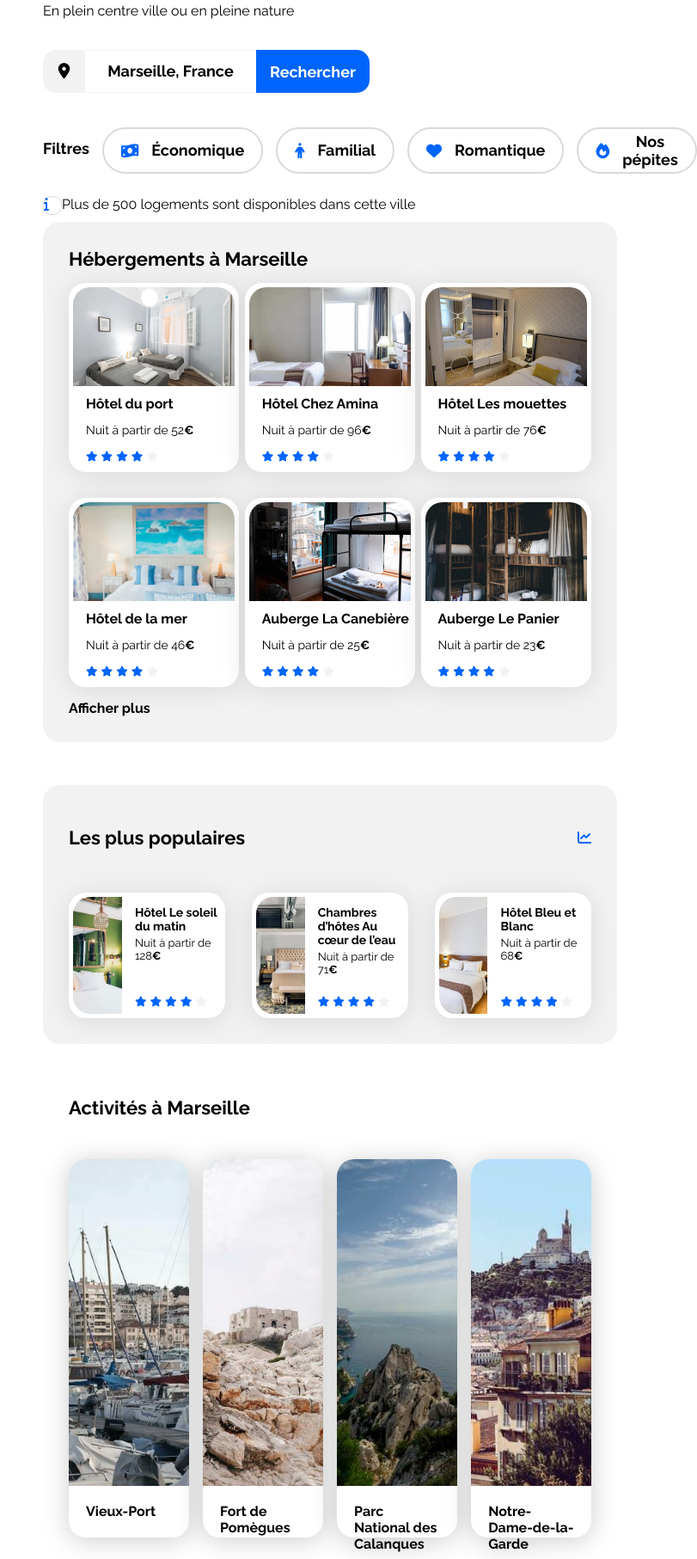
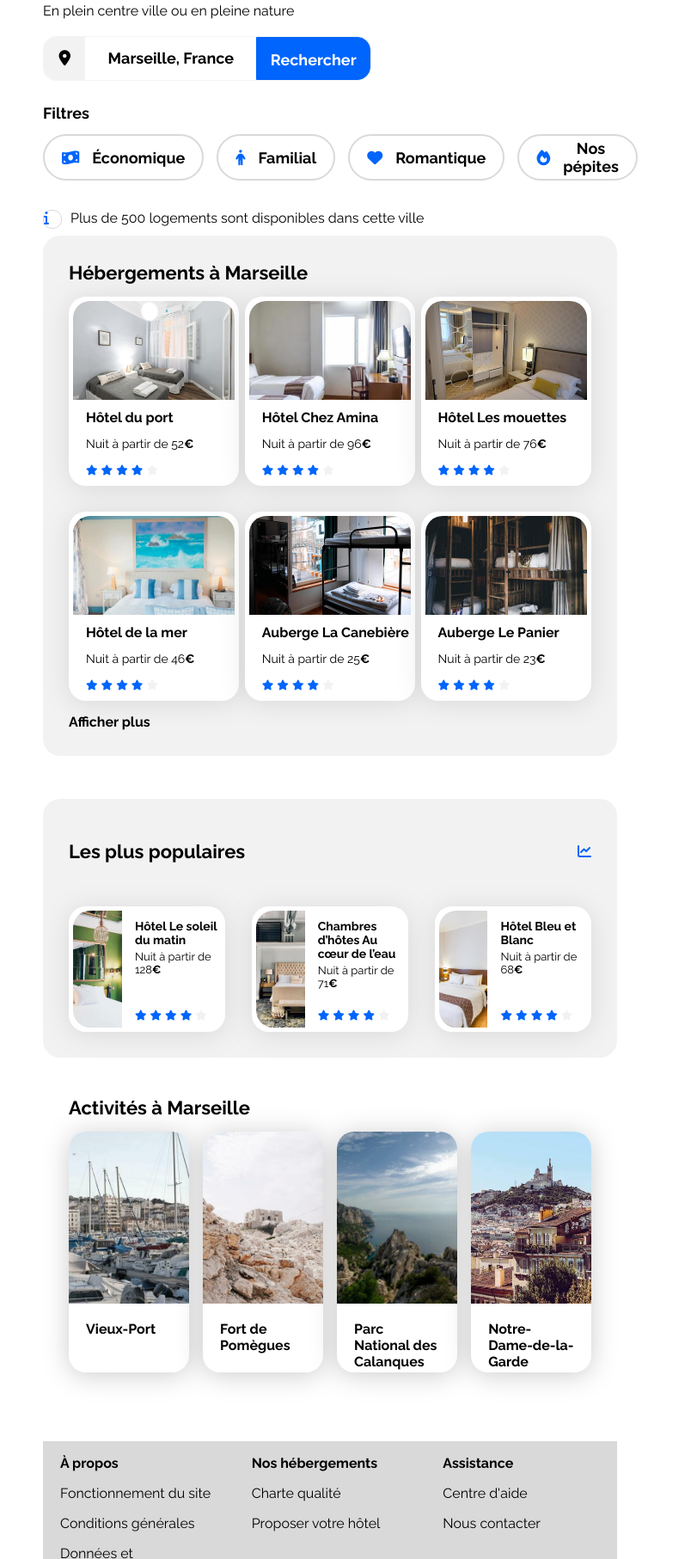
Before and after one commit to AlceDeLaRoom/OPC_DebWeb_P2_Booki_AD, a plain HTML site: page index.html in a window 768 px wide. Shown: the part 134-1947 px from the top of the page at 86% size, 811 px wide, since content can reach past the window. Drawn offline with Linux system fonts and the light colour scheme.

Commit message:
responsive WIK

```diff
--- a/css/style.css
+++ b/css/style.css
@@ -15,18 +15,12 @@
     color: var(--main-color);
 }
 
-/*  !!! flex utile ici?*/
 body {
     max-width: 1440px;
     min-width: 320px;
     margin: 0 auto;
     padding: 0 50px;
     box-sizing: border-box;
-}
-
-
-h1 {
-    font-size: 22px;
 }
 
 a {
@@ -36,6 +30,10 @@ a {
 
 p{
     font-size: 16px;
+}
+
+h1 {
+    font-size: 22px;
 }
 
 h3{
@@ -71,7 +69,6 @@ header{
     border-top: 2px transparent solid;
 }
 
-/* !!! margin fait disparaitre la bordure */
 .menu-btn:hover{
     border-top: 2px var(--main-color) solid;
     color: var(--main-color);
@@ -80,7 +77,7 @@ header{
 .bar{
     display: flex;
     height: 50px;
-    padding: 20px 0;
+    margin: 20px 0;
 }
 
 .bar *{
@@ -88,32 +85,30 @@ header{
     font-size: 18px;
     font-weight: bold;
 }
-/* !!! voir filter btn pour hauteur */
+
 .search{
     justify-content: space-between;
     width: 380px;
+    height: 50px;
+    border-radius: 15px;
+    border: 1px var(--main-bg-color) solid;
 }
 
-/* !!! revoir border-collapse si plus élégant? */
 .search-pin{
     background-color: var(--main-bg-color);
     border-radius: 15px 0px 0px 15px;
     border-collapse: collapse;
     width: 50px;
 }
-
+/* moyen de le mettre au milieu différemment? */
 .search-pin .fa-solid{
     color: black;
     margin: 15px;
 }
-
 /* !!! moyen de ne pas avoir à utiliser height?*/
 .search-form{
     border: none;
-    border-top: 1px var(--main-bg-color) solid;
-    border-bottom: 1px var(--main-bg-color) solid;
     border-collapse: collapse;
-    height: 46px;
     width: 195px;
 }
 
@@ -123,6 +118,7 @@ header{
 
 .search-btn{
     background-color: var(--main-color);
+    border: 1px var(--main-color) solid;
     border-radius: 0px 15px 15px 0px;
     border-collapse: collapse;
     width: 135px;
@@ -131,6 +127,11 @@ header{
 .search-btn p{
     color: white;
     margin: 15px 0px;
+}
+
+.filter-btn{
+    height: 50px;
+    display: flex;
 }
 
 .filter .btn{
@@ -164,6 +165,7 @@ header{
     width: 20px;
     border: 1px var(--main-border-color) solid;
     border-radius: 10px;
+    margin-right: 10px;
 }
 
 .card{
@@ -209,7 +211,6 @@ header{
 /****** Hebergements ***********/
 .hebergements {
     display: flex;
-    justify-self: space-between;
     flex-direction: column;
     width: 65%;
 }
@@ -294,7 +295,6 @@ header{
 
 .activities{
     padding: 30px;
-    height: 560px;
     display: flex;
     flex-direction: column;
     justify-content: space-around;
@@ -307,7 +307,7 @@ header{
 
 .activity-cards .card{
     width: 23%;
-    height: 440px;
+    height: 380px;
     padding: 0;
     filter: drop-shadow(0px 3px 15px rgba(0, 0, 0, 0.2));
 }
@@ -318,21 +318,24 @@ header{
 
 .activities img{
     width: 100%;
-    height: 380px;
+    height: 300px;
     border-top-left-radius: 20px;
     border-top-right-radius: 20px;
 }
 
+
+/* !!! alignement vertical */
 .activities .card-content{
+    height: 80px;
     margin: 0 20px;
 }
-
 
 footer{
     background-color: var(--main-border-color);
     height: 164px;
     display: flex;
     justify-content: space-between;
+    margin-top: 50px;
 }
 
 footer div{
@@ -345,12 +348,20 @@ footer div *{
 }
 
 
-/* Le code ci-dessous correspond à la version responsive uniquement */
+/* ::: filtre retour à la ligne
+    populaire en dessous de hebergement OK
+    !!! vérifier populaires
+    image et carte d'activitées réduits en hauteurs OK*/
 
 /****** Media queries ***********/
 /* Medium devices (tablets, less/equal than 1024px) */
 @media (max-width: 1024px) {
 
+    .filter{
+        height: 100px;
+        flex-direction: column;
+        align-items: flex-start;
+    }
 
     .hebergements-and-populaires {
         flex-direction: column;
@@ -382,6 +393,15 @@ footer div *{
     .populaires-cards .card-subtitle {
         font-size: 13px;
     }
+
+    .activity-cards .card{
+        height: 280px;
+    }
+
+    .activities img{
+        height: 200px;
+    }
+
 }
 
 
@@ -393,4 +413,16 @@ footer div *{
     body{
         background-color: red;
     }
+
+    .search-btn{
+        width: 50px;
+        border-radius: 15px;
+        z-index: 2;
+    }
+
+    .search-btn p{
+        display: none;
+    }
+
+
 }
--- a/index.html
+++ b/index.html
@@ -45,7 +45,8 @@
         </div>
 
         <div class="bar filter">
-            <h2>Filtres</h2>
+            <h2 class="filter-title">Filtres</h2>
+            <div class="filter-btn">
                 <a href="#"  class="btn economic">
                     <i class="fa-solid fa-money-bill-wave"></i>
                     <p>Économique</p>
@@ -62,6 +63,7 @@
                     <i class="fa-solid fa-fire"></i>
                     <p>Nos pépites</p>
                 </a>
+            </div>
         </div>
 
         <div class="info">
```
Lines whose indentation alone changed are shown as unchanged.
